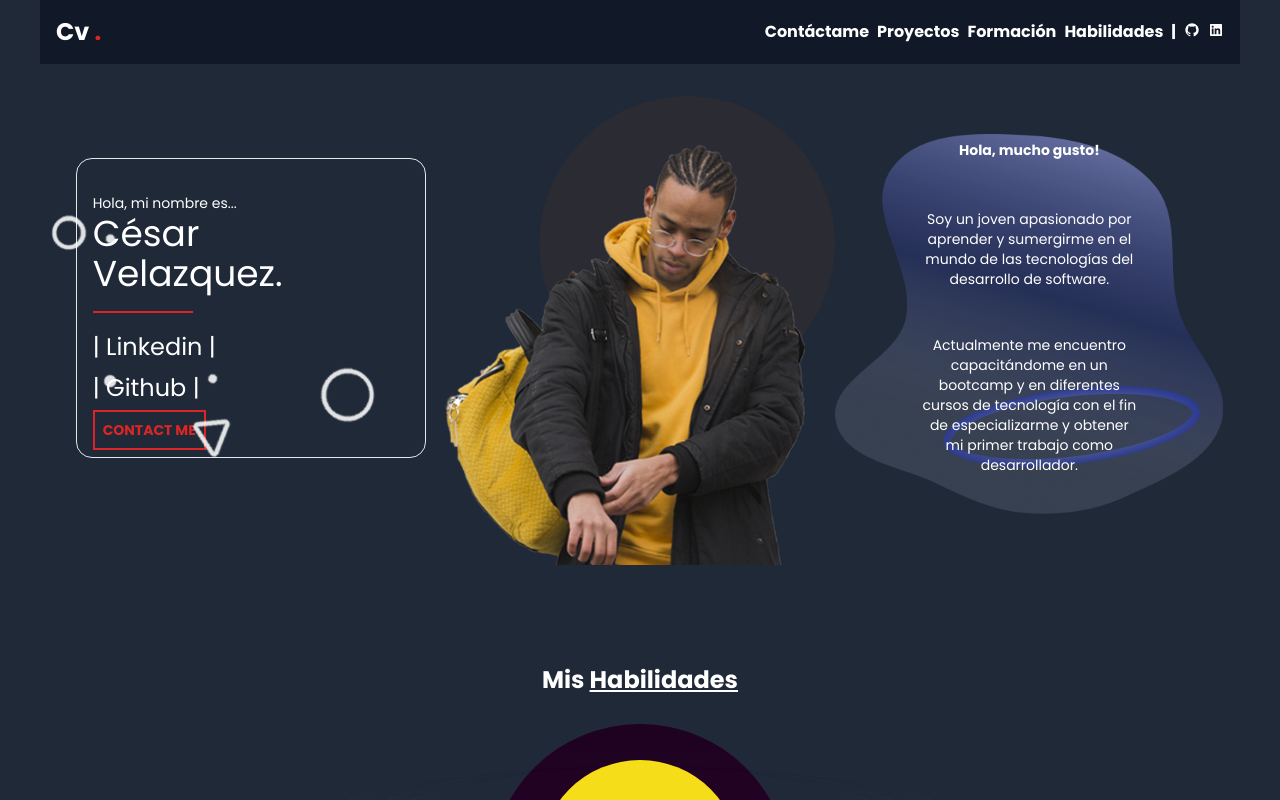
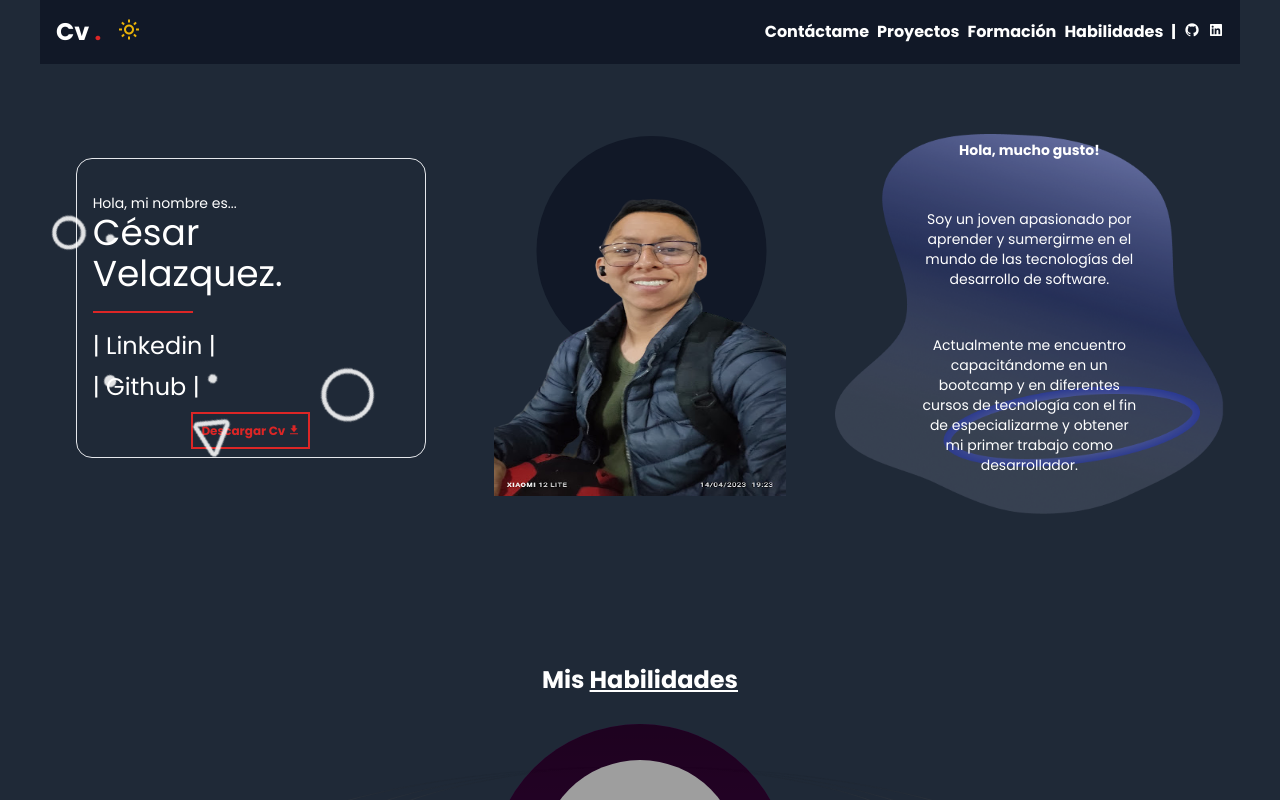
Before and after one commit to cesar-velazquez/MiSitioVersion3, a React (Vite) app: page /Projects in a window 1280 px wide. Shown: the top 800 px of the page. Built offline with nearby package versions, Linux system fonts and the light colour scheme; grey boxes are pictures that could not be loaded; what tailwindcss-animated would draw is missing.

Commit message:
update image

```diff
--- a/src/App.jsx
+++ b/src/App.jsx
@@ -29,7 +29,8 @@ function App() {
   return (
     <>
       {/* bg-[url(/imgs/fondoweb.jpg)] bg-cover bg-no-repeat */}
-      <main className="bg-gray-800 dark:bg-[#F5ECD7] dark:duration min-h-screen font-Poppins relative">
+      <main className="bg-gray-800 dark:bg-[#c2baa6] min-h-screen font-Poppins relative
+      transition-colors duration-1000">
         {/* <div className='bg-green-600 min-h-[100%] '> */}
         {/* <div className='puntero '> */}
         <section className="max-w-[1200px] mx-auto ">
--- a/src/Components/About.jsx
+++ b/src/Components/About.jsx
@@ -15,14 +15,15 @@ const About = () => {
     }, [])
     return (
         <main
-        id='About'
-        className='pt-24 pb-12 p-4 text-white
+            id='About'
+            className='pt-24 pb-12 p-4 text-white
         xl:grid xl:grid-cols-3 xl:h-[600px] dark:text-black dark:duration
         about
         '>
             <section className='grid  grid-cols-2 xl:grid-cols-1 pb-8
             '>
-                <section className='grid gap-4 m-auto sm:w-[280px] sm:gap-4
+                <section className='grid gap-1 m-auto h-[300px] p-5
+                sm:w-[280px] sm:gap-4
                 sm:mx-auto sm:text-xl sm:border sm:rounded-2xl sm:h-[300px] sm:p-4
                 md:w-[350px] relative
                 '>
@@ -45,10 +46,12 @@ const About = () => {
                                 <a href="https://github.com/cesar-velazquez" target='_blank' > | Github | </a>
                             </li>
                         </ul>
-                        <section className='text-sm'>
+                        <section className='text-sm m-auto'>
                             <a className='border-2 border-red-600 text-center text-red-600
-                        font-semibold p-2 hover:bg-red-600 hover:text-gray-800
-                        transition-colors duration-700'  href="#contact">CONTACT ME</a>
+                        font-semibold p-2 hover:bg-red-600 hover:text-gray-800 text-[10px]
+                        sm:text-[.75rem]
+                        transition-colors duration-700  '  href="/cv/César Velazquez Ortiz CV.pdf"
+                                target='_blank'>Descargar Cv <i className='bx bxs-download dark:hover:text-yellow-200 hover:text-blue-500 '></i> </a>
                         </section>
                     </article>
                 </section>
@@ -58,15 +61,24 @@ const About = () => {
                 </div> */}
 
                 {/*menor a 1280 */}
-                <section className='opacity-100 xl:hidden '>
-                    <img src="/imgs/person.png" alt="Photo" />
+                <section className='opacity-100 xl:hidden  h-[300px] sm:h-[300px] md:h-[500px] relative '>
+                    <div className='h-[100%] w-[100%] relative'>
+                        <div className='w-[130px] aspect-square bg-gray-900 dark:bg-gray-800 rounded-full
+                        absolute left-[54%] -translate-x-1/2 top-[56%] -translate-y-[85%]
+                md:w-[250px] md:left-[52%] '></div>
+                        <img className='h-[100%] flex items-center m-auto relative  ' src="/imgs/opcion2.png" alt="Photo" />
+                    </div>
                 </section>
 
             </section>
 
             {/* mayor de 1280 */}
-            <section className='hidden xl:block h-[5px] '>
-                <img src="/imgs/person.png" alt="Photo" />
+            <section className='hidden xl:block h-[400px] relative  '>
+                <div className=' h-[100%] flex items-start '>
+                    <div className='w-[230px] aspect-square bg-gray-900 dark:bg-gray-800 rounded-full
+                    absolute left-[50%] -translate-x-[45%] top-[10%] '></div>
+                    <img className=' h-[100%] w-[75%] flex justify-center m-auto items-center relative ' src="/imgs/opcion2.png" alt="Photo" />
+                </div>
             </section>
 
 
--- a/src/Components/Footer.jsx
+++ b/src/Components/Footer.jsx
@@ -2,7 +2,7 @@ import React from 'react'
 
 const Footer = () => {
     return (
-        <footer className='py-4 mt-3 text-white '>
+        <footer className='py-4 mt-3 text-white dark:text-black '>
             <div className=''>
                 <ul className='flex justify-center gap-4 p-4' >
                     <li><a href="https://github.com/cesar-velazquez" target="_blank">
--- a/src/Components/Formation.jsx
+++ b/src/Components/Formation.jsx
@@ -34,8 +34,9 @@ const Formation = () => {
 
 
                 <article className=' grid m-auto bg-gray-950 rounded-2xl min-h-[700px]
-                dark:bg-[#c2baa6] duration '>
-                    <h1 className='text-white text-2xl text-center pt-4 ' >Educación</h1>
+                dark:bg-[#ebe2cd] dark:text-black duration '>
+                    <h1 className='text-white text-2xl text-center pt-4
+                    dark:text-black ' >Educación</h1>
                     <article className='flex gap-4 pb-12 pt-4  '>
                         <div className='ml-8 w-[3px] bg-rose-600 h-[500px] relative
                         dark:bg-[#1e295a] duration' >
@@ -97,8 +98,9 @@ const Formation = () => {
                 </article>
                 {/* -------------------------------------------------------------------------------------------------------- */}
                 <article className='grid m-auto bg-gray-950 rounded-2xl min-h-[700px]
-                dark:bg-[#c2baa6] duration '>
-                    <h1 className='text-white text-2xl text-center pt-4 ' >Experiencia</h1>
+                dark:bg-[#ebe2cd] dark:text-black duration '>
+                    <h1 className='text-white text-2xl text-center pt-4
+                    dark:text-black ' >Experiencia</h1>
                     <article className='flex gap-4 pb-12 pt-4 '>
                         <div className='ml-8 w-[3px] bg-rose-600 h-[500px] relative
                         dark:bg-[#1e295a] duration ' >
--- a/src/Components/NavBar.jsx
+++ b/src/Components/NavBar.jsx
@@ -20,9 +20,19 @@ const NavBar = ({ handleChangeMode, isDark }) => {
     }, [])
     return (
         <header className='z-50 bg-gray-900 text-white font-bold p-4 flex justify-between items-center fixed w-[min(100%,_1200px)]
-        navbar dark:bg-[#F5ECD7] dark:border-b dark:border-black '>
-            <nav className='text-2xl dark:text-black '>
+        navbar dark:bg-[#F5ECD7] dark:border-b dark:border-black transition-colors duration-1000 '>
+            <nav className='text-2xl dark:text-black flex items-center gap-4 '>
                 <a href="#About">Cv <span className='text-red-600 text-2xl' >.</span></a>
+                <div>
+                <li className='hidden md:block list-none' onClick={handleChangeMode}>
+                                        {
+                                            isDark ?
+                                                <i className='bx bx-moon bx-tada duration'></i>
+                                                :
+                                                <i className='bx bx-sun text-yellow-500 bx-spin duration'></i>
+                                        }
+                                    </li>
+                </div>
             </nav>
             <nav>
                 <div className='md:hidden'>
@@ -35,7 +45,7 @@ const NavBar = ({ handleChangeMode, isDark }) => {
                                 transition-all duration-1000 dark:text-black dark:border-black '></i>
                                 :
                                 // < IconMenu2 />
-                                <i class='bx bx-menu dark:text-black text-[1.5rem] '></i>
+                                <i className='bx bx-menu dark:text-black text-[1.5rem] '></i>
                         }
                     </button>
                 </div>
@@ -43,9 +53,9 @@ const NavBar = ({ handleChangeMode, isDark }) => {
                     isOpen && (
                         <div className='absolute top-0 bottom-0 right-0 w-[210px]
                         md:hidden
-                        bg-gray-900 min-h-screen transition duration-1000
+                        bg-gray-900 min-h-screen transition-colors duration-1000
                         p-8 grid justify-center items-center
-                        dark:bg-[#F5ECD7] dark:text-black '>
+                        dark:bg-[#F5ECD7] dark:text-black  '>
                             <ul className='grid gap-4'>
                                 {/* <div className='bg-red-800 p-4 '> */}
                                 <div className='grid gap-4'>
@@ -66,9 +76,9 @@ const NavBar = ({ handleChangeMode, isDark }) => {
                                     <li onClick={handleChangeMode}>
                                         {
                                             isDark ?
-                                                <i class='bx bx-moon bx-tada duration'></i>
+                                                <i className='bx bx-moon bx-tada duration'></i>
                                                 :
-                                                <i class='bx bx-sun bx-spin duration'></i>
+                                                <i className='bx bx-sun bx-spin duration'></i>
                                         }
                                     </li>
                                 </div>
@@ -84,7 +94,7 @@ const NavBar = ({ handleChangeMode, isDark }) => {
                     // )
                 }
                 <div>
-                    <ul className='hidden md:block dark:text-black'>
+                    <ul className='hidden md:block dark:text-black transition-colors duration-1000 '>
                         <div className='flex gap-2'>
                             <div className='flex gap-2 '>
                                 <li><a href="#contact">Contáctame</a></li>
```
Also changed, not shown: public/imgs/opcion2.png (added), 1 other file (tests, documents, lock files or other folders).
